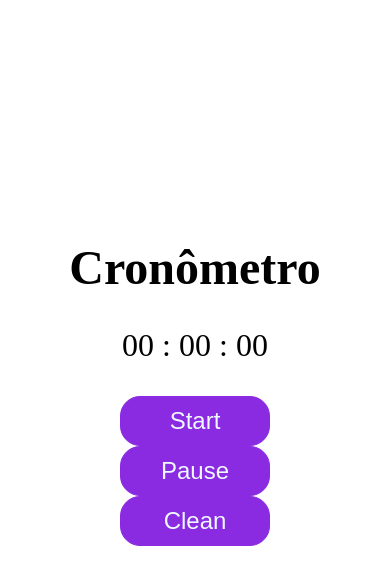
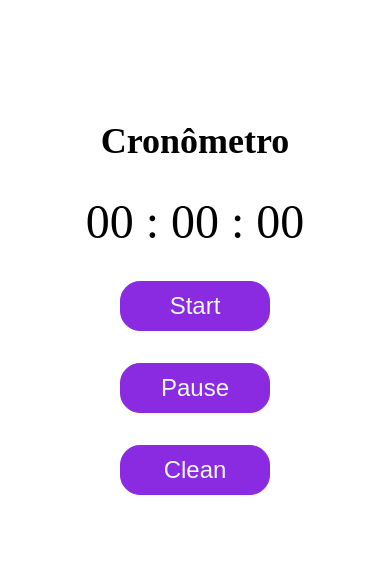
Before and after one commit to jonatas1516/timer, a plain HTML site: page index.html in a window 390 px wide. Drawn offline with Linux system fonts and the light colour scheme.

Commit message:
update css responsive

```diff
--- a/assets/css/style.css
+++ b/assets/css/style.css
@@ -2,16 +2,24 @@
   box-sizing: border-box;
   margin: 0;
   padding: 0;
+  transition: 0.3s;
 }
 
 .principal {
-  margin-top: 15rem;
   text-align: center;
 }
 
-.section-title,
+.section-title {
+  margin-top: 10rem;
+}
+
+.section-title {
+  font-size: xx-large;
+  margin-bottom: 2rem;
+}
+
 .cronometer {
-  font-size: xx-large;
+  font-size: 10rem;
   margin-bottom: 2rem;
 }
 
@@ -37,3 +45,43 @@
 .btn:active {
   opacity: 0.3;
 }
+
+@media screen and (max-width: 730px) {
+  .section-title {
+    font-size: x-large;
+    margin-top: 7.5rem;
+  }
+
+  .cronometer {
+    font-size: 3rem;
+  }
+
+  .btn {
+    display: block;
+    margin: auto auto 2rem auto;
+    text-align: center;
+  }
+}
+
+@media screen and (max-width: 375px) {
+  .section-title {
+    margin-top: 3.75rem;
+  }
+}
+
+@media screen and (max-width: 240px) {
+  .section-title {
+    margin-top: 0.5rem;
+    font-size: large;
+  }
+
+  .cronometer {
+    font-size: 2.2rem;
+  }
+
+  .btn {
+    margin: auto auto 0.5rem auto;
+    font-size: large;
+    width: 40%;
+  }
+}
```
